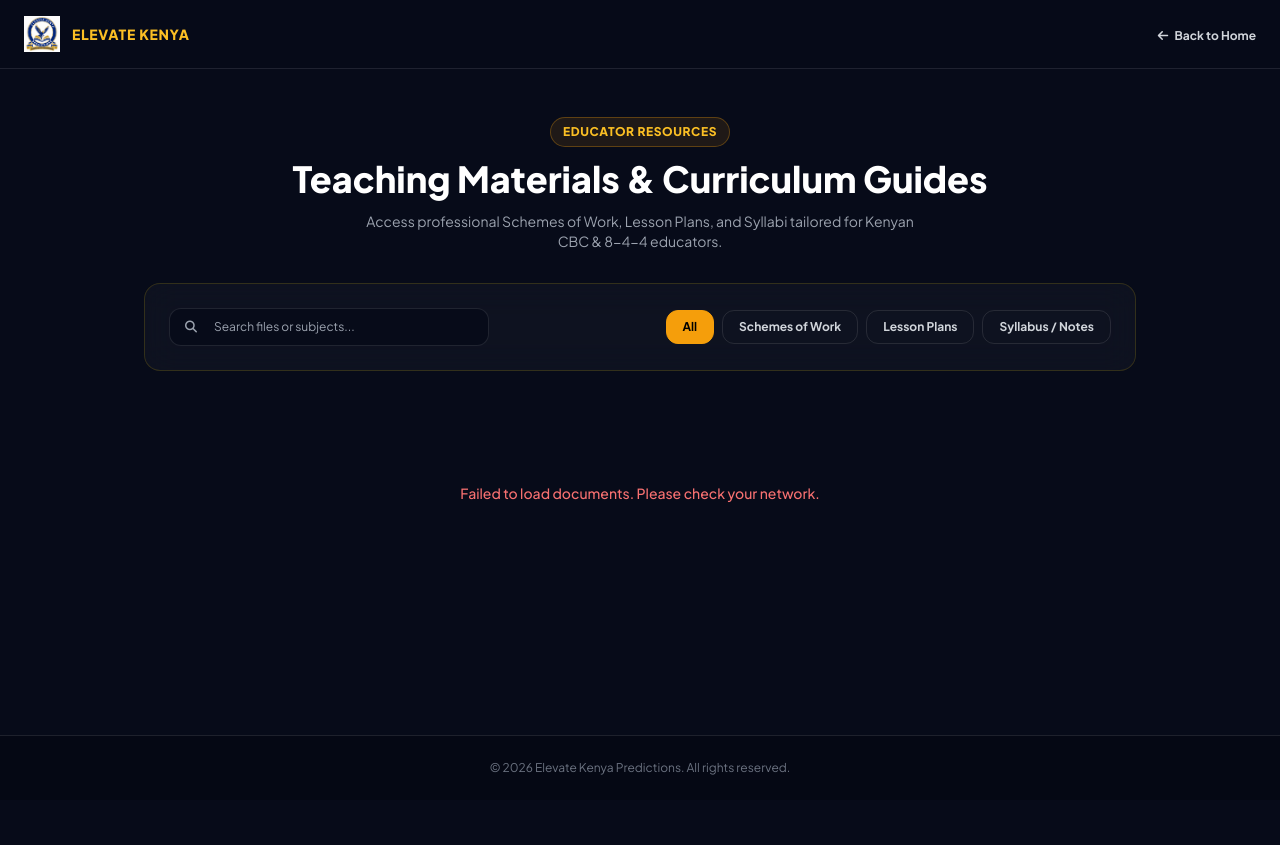
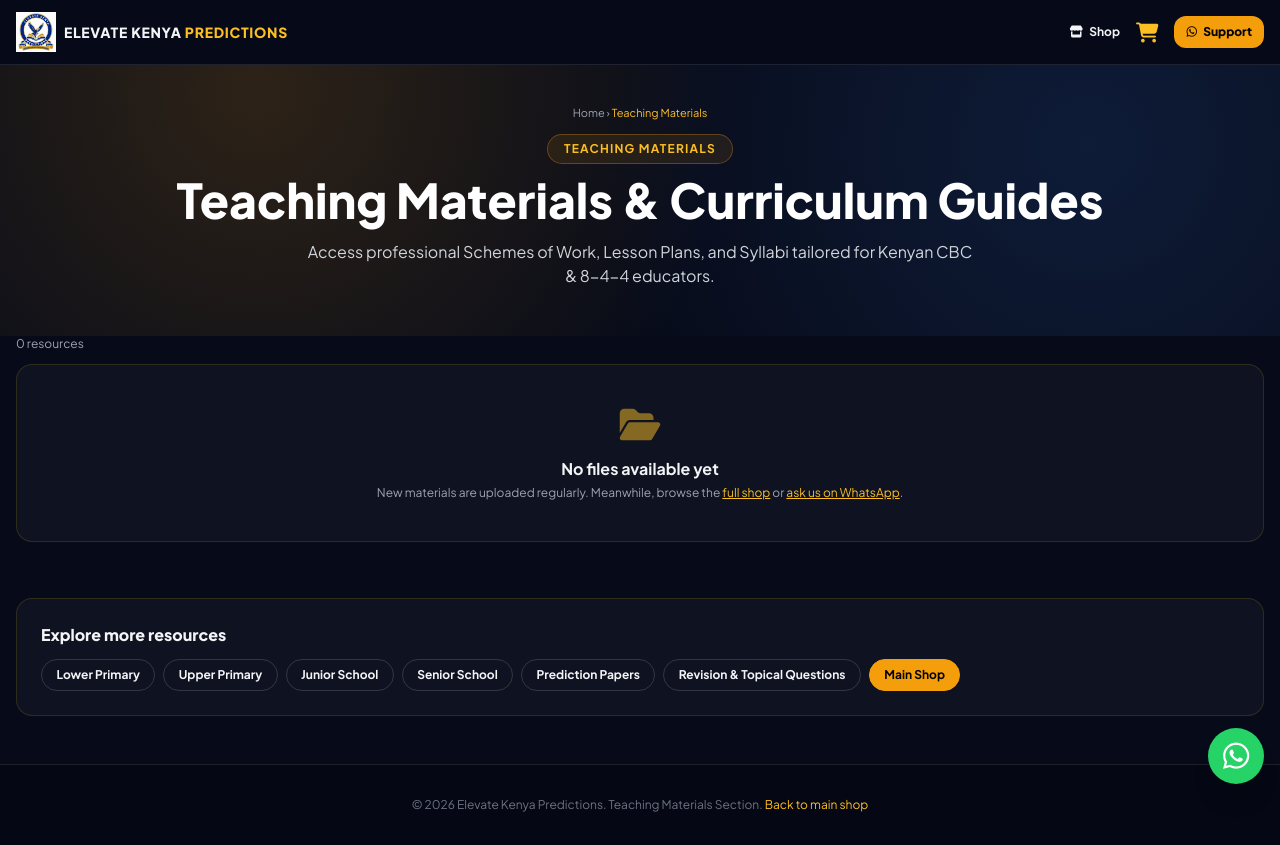
Before and after one commit to pm6482545-lang/Elevate-prediction-, a website: page teaching.html in a window 1280 px wide. Before the commit the page ends 800 px from the top, so only its background shows below. Drawn offline with nearby package versions, Linux system fonts and the light colour scheme; no server answers.

Commit message:
Update teaching.html

```diff
--- a/teaching.html
+++ b/teaching.html
@@ -1,218 +1,51 @@
 <!DOCTYPE html>
 <html lang="en">
 <head>
-    <meta charset="UTF-8">
-    <meta name="viewport" content="width=device-width, initial-scale=1.0">
+<meta charset="UTF-8"><meta name="viewport" content="width=device-width, initial-scale=1.0">
 <title>Teaching Materials - Elevate Kenya</title>
+<meta name="description" content="CBC schemes of work, lesson plans, curriculum designs and teacher documents for Kenyan teachers. Pay with M-Pesa and download instantly.">
+<link rel="canonical" href="https://www.elevatepredictions.co.ke/teaching.html">
+<meta property="og:type" content="website"><meta property="og:title" content="Teaching Materials - Elevate Kenya"><meta property="og:description" content="CBC schemes of work, lesson plans, curriculum designs and teacher documents for Kenyan teachers. Pay with M-Pesa and download instantly."><meta property="og:image" content="https://www.elevatepredictions.co.ke/logo.png"><meta property="og:url" content="https://www.elevatepredictions.co.ke/teaching.html">
 <script src="https://cdn.tailwindcss.com"></script>
 <link rel="stylesheet" href="https://cdnjs.cloudflare.com/ajax/libs/font-awesome/6.4.0/css/all.min.css">
+<link href="https://fonts.googleapis.com/css2?family=Plus+Jakarta+Sans:wght@400;500;600;700;800&display=swap" rel="stylesheet">
 <style>
-        @import url('https://fonts.googleapis.com/css2?family=Plus+Jakarta+Sans:wght@400;500;600;700;800&display=swap');
-        body {
-            font-family: 'Plus Jakarta Sans', sans-serif;
-            background-color: #0b1329;
-            color: #ffffff;
-        }
-        .glass-card {
-            background: rgba(255, 255, 255, 0.03);
-            backdrop-filter: blur(16px);
-            border: 1px solid rgba(255, 215, 0, 0.15);
-        }
-        .filter-btn.active {
-            background-color: #f59e0b;
-            color: #000000;
-            border-color: #f59e0b;
-        }
+body{font-family:'Plus Jakarta Sans',sans-serif;background:#070b19;color:#f3f4f6}
+.glass{background:rgba(255,255,255,.035);border:1px solid rgba(255,215,0,.13)}
+.pc{transition:.25s}.pc:hover{transform:translateY(-4px);border-color:rgba(245,158,11,.5);box-shadow:0 12px 30px rgba(0,0,0,.45)}
+.btn{background:linear-gradient(90deg,#f59e0b,#d97706);color:#000;font-weight:800}.btn:disabled{opacity:.5}
+.inp{width:100%;background:#0b1329;border:1px solid rgba(255,255,255,.14);border-radius:.75rem;padding:.75rem 1rem;color:#fff;outline:none;font-size:.9rem}.inp:focus{border-color:#f59e0b}
+.chip{padding:.45rem .9rem;border-radius:999px;font-size:.75rem;font-weight:700;border:1px solid rgba(255,255,255,.15);white-space:nowrap}.chip.on{background:#f59e0b;color:#000;border-color:#f59e0b}
+.hero{background:radial-gradient(circle at 20% 10%,rgba(245,158,11,.16),transparent 45%),radial-gradient(circle at 85% 30%,rgba(59,130,246,.14),transparent 45%)}
+.sk{background:linear-gradient(90deg,#0f1830,#17233f,#0f1830);background-size:200% 100%;animation:sk 1.2s infinite}@keyframes sk{to{background-position:-200% 0}}
 </style>
 </head>
-<body class="bg-[#070b19] text-gray-100 antialiased min-h-screen flex flex-col justify-between">
-
-    <!-- Navbar -->
-    <nav class="bg-[#070b19]/90 backdrop-blur-md border-b border-white/10 px-6 py-4 flex justify-between items-center">
-        <div class="flex items-center space-x-3">
-            <a href="index.html" class="flex items-center space-x-3">
-                <img src="logo.png" alt="Logo" class="h-9 w-9 object-contain">
-                <span class="font-extrabold text-sm tracking-wider text-amber-400">ELEVATE KENYA</span>
-            </a>
-        </div>
-        <div>
-            <a href="index.html" class="text-xs font-bold text-gray-300 hover:text-amber-400 transition-all">
-                <i class="fa-solid fa-arrow-left mr-1"></i> Back to Home
-            </a>
-        </div>
-    </nav>
-
-    <!-- Header Banner -->
-    <header class="max-w-5xl mx-auto px-4 pt-12 pb-8 text-center w-full">
-        <div class="inline-block bg-amber-500/10 border border-amber-500/30 text-amber-400 text-xs font-extrabold px-3 py-1.5 rounded-full mb-3 uppercase tracking-wider">
-            Educator Resources
-        </div>
-        <h1 class="text-3xl md:text-4xl font-extrabold text-white mb-3">Teaching Materials & Curriculum Guides</h1>
-        <p class="text-sm text-gray-400 max-w-xl mx-auto">Access professional Schemes of Work, Lesson Plans, and Syllabi tailored for Kenyan CBC & 8-4-4 educators.</p>
-    </header>
-
-    <!-- Main Content Container -->
-    <main class="max-w-5xl mx-auto px-4 pb-16 flex-grow w-full">
-
-        <!-- Controls: Search & Filters -->
-        <div class="glass-card rounded-2xl p-4 md:p-6 mb-8 flex flex-col md:flex-row gap-4 justify-between items-center">
-            <!-- Search Bar -->
-            <div class="relative w-full md:w-80">
-                <span class="absolute inset-y-0 left-0 flex items-center pl-4 text-gray-400">
-                    <i class="fa-solid fa-magnifying-glass text-xs"></i>
-                </span>
-                <input type="text" id="searchInput" placeholder="Search files or subjects..." class="w-full bg-[#070b19] border border-white/10 rounded-xl pl-11 pr-4 py-2.5 text-xs text-white focus:border-amber-500 focus:outline-none" />
-            </div>
-
-            <!-- Category Filter Buttons -->
-            <div class="flex flex-wrap gap-2 w-full md:w-auto justify-start md:justify-end">
-                <button data-filter="all" class="filter-btn active border border-white/10 text-xs font-bold px-4 py-2 rounded-xl transition-all">All</button>
-                <button data-filter="scheme-of-work" class="filter-btn border border-white/10 text-xs font-bold px-4 py-2 rounded-xl text-gray-300 hover:text-white transition-all">Schemes of Work</button>
-                <button data-filter="lesson-plan" class="filter-btn border border-white/10 text-xs font-bold px-4 py-2 rounded-xl text-gray-300 hover:text-white transition-all">Lesson Plans</button>
-                <button data-filter="syllabus" class="filter-btn border border-white/10 text-xs font-bold px-4 py-2 rounded-xl text-gray-300 hover:text-white transition-all">Syllabus / Notes</button>
-            </div>
-        </div>
-
-        <!-- Files Display Grid -->
-        <div id="loadingIndicator" class="text-center py-20 text-amber-400 text-sm font-medium">
-            <i class="fa-solid fa-spinner fa-spin mr-2"></i> Loading teaching materials...
-        </div>
-
-        <div id="filesGrid" class="grid grid-cols-1 md:grid-cols-2 lg:grid-cols-3 gap-5" style="display: none;">
-            <!-- Dynamic Cards Injected Here -->
-        </div>
-
-        <div id="noResults" class="text-center py-20 text-gray-400 text-sm" style="display: none;">
-            <i class="fa-regular fa-folder-open text-3xl mb-2 text-gray-600 block"></i>
-            No teaching materials found matching your criteria.
-        </div>
-
+<body>
+<nav class="sticky top-0 z-40 bg-[#070b19]/90 backdrop-blur-md border-b border-white/10"><div class="max-w-7xl mx-auto px-4 h-16 flex items-center justify-between gap-3">
+<a href="index.html" class="flex items-center gap-2"><img src="logo.png" class="h-10 w-10 object-contain" alt="Elevate Kenya"><span class="font-extrabold tracking-wider text-sm">ELEVATE KENYA <span class="text-amber-400 hidden sm:inline">PREDICTIONS</span></span></a>
+<div class="flex items-center gap-2"><a href="index.html" class="text-xs font-bold hover:text-amber-400"><i class="fa-solid fa-store mr-1"></i> Shop</a>
+<a href="index.html#cart" class="relative text-xl text-amber-400 px-2" aria-label="Cart"><i class="fa-solid fa-cart-shopping"></i><span id="cartN" class="absolute -top-1 -right-1 bg-red-500 text-white text-[10px] font-extrabold rounded-full h-4 min-w-[1rem] px-1 hidden items-center justify-center"></span></a>
+<a href="https://wa.me/254746357349" target="_blank" class="bg-amber-500 text-black px-3 py-2 rounded-xl text-xs font-extrabold"><i class="fa-brands fa-whatsapp mr-1"></i> Support</a></div></div></nav>
+<header class="hero"><div class="max-w-5xl mx-auto px-4 pt-10 pb-6 text-center">
+<p class="text-[11px] text-gray-400 mb-3"><a href="index.html" class="hover:text-amber-400">Home</a> &rsaquo; <span class="text-amber-400">Teaching Materials</span></p>
+<div class="inline-block mb-3 px-4 py-1.5 rounded-full bg-amber-500/10 border border-amber-500/30 text-amber-400 text-xs font-bold tracking-widest uppercase">Teaching Materials</div>
+<h1 class="text-3xl sm:text-5xl font-extrabold text-white mb-4">Teaching Materials &amp; Curriculum Guides</h1>
+<p class="text-gray-300 text-sm sm:text-base max-w-2xl mx-auto">Access professional Schemes of Work, Lesson Plans, and Syllabi tailored for Kenyan CBC &amp; 8-4-4 educators.</p>
+<div id="tabs" class="flex flex-wrap justify-center gap-2 mt-6"></div></div></header>
+<main class="max-w-7xl mx-auto px-4 pb-12">
+<p id="count" class="text-xs text-gray-400 mb-3"></p>
+<div id="grid" class="grid grid-cols-2 md:grid-cols-3 lg:grid-cols-4 gap-3 md:gap-5"></div>
+<noscript><p class="text-center text-gray-300 py-8">Please enable JavaScript to view resources, or visit our <a class="text-amber-400 underline" href="index.html">main shop</a>.</p></noscript>
+<section id="related" class="mt-14" style="display:none"><div class="flex justify-between items-center mb-4"><h2 class="text-xl md:text-2xl font-extrabold"><i class="fa-solid fa-layer-group text-amber-400 mr-2"></i>View related files</h2><a href="index.html" class="text-xs text-amber-400 font-bold">Full shop <i class="fa-solid fa-arrow-right"></i></a></div>
+<div id="relGrid" class="grid grid-cols-2 md:grid-cols-4 gap-3 md:gap-5"></div>
+<a href="index.html" class="block text-center btn rounded-xl py-3.5 text-sm mt-6 max-w-sm mx-auto"><i class="fa-solid fa-store mr-1"></i> BROWSE ALL RESOURCES</a></section>
+<section class="mt-14 glass rounded-2xl p-6"><h2 class="font-extrabold mb-3">Explore more resources</h2><div class="flex flex-wrap gap-2 text-xs font-bold"><a href="lower-primary.html" class="chip hover:bg-amber-500 hover:text-black">Lower Primary</a><a href="upper-primary.html" class="chip hover:bg-amber-500 hover:text-black">Upper Primary</a><a href="junior-school.html" class="chip hover:bg-amber-500 hover:text-black">Junior School</a><a href="senior-school.html" class="chip hover:bg-amber-500 hover:text-black">Senior School</a><a href="prediction-papers.html" class="chip hover:bg-amber-500 hover:text-black">Prediction Papers</a><a href="revision-topical.html" class="chip hover:bg-amber-500 hover:text-black">Revision & Topical Questions</a><a href="index.html" class="chip on">Main Shop</a></div></section>
 </main>
-
-    <!-- Footer -->
-    <footer class="bg-[#050814] border-t border-white/10 py-6 text-center text-xs text-gray-500">
-        <p>&copy; 2026 Elevate Kenya Predictions. All rights reserved.</p>
-    </footer>
-
-    <!-- Supabase Client Script -->
+<footer class="bg-[#050814] border-t border-white/10 py-8 text-center text-xs text-gray-500"><p>&copy; 2026 Elevate Kenya Predictions. Teaching Materials Section. <a href="index.html" class="text-amber-400">Back to main shop</a></p></footer>
+<a href="https://wa.me/254746357349" target="_blank" class="fixed bottom-4 right-4 z-30 bg-[#25D366] text-white w-14 h-14 rounded-full flex items-center justify-center text-3xl shadow-xl"><i class="fa-brands fa-whatsapp"></i></a>
+<div id="modal" class="hidden fixed inset-0 z-50 bg-black/75 overflow-y-auto p-3"><div id="modalBox" class="bg-[#0b1329] border border-white/10 rounded-2xl max-w-3xl mx-auto my-6 relative"></div></div>
 <script src="https://cdn.jsdelivr.net/npm/@supabase/supabase-js@2"></script>
-    <script>
-        const SUPABASE_URL = 'https://arymlhhimucgpxdqgovc.supabase.co';
-        const SUPABASE_ANON_KEY = 'eyJhbGciOiJIUzI1NiIsInR5cCI6IkpXVCJ9.eyJpc3MiOiJzdXBhYmFzZSIsInJlZiI6ImFyeW1saGhpbXVjZ3B4ZHFnb3ZjIiwicm9sZSI6ImFub24iLCJpYXQiOjE3ODYzNzI4MTQsImV4cCI6MjEwMTk0ODgxNH0.oL0TgtEgPMJXDI2_cb9Ngv84Qh_zHCLzE0q2ohtHAQI';
-
-        const supabaseClient = supabase.createClient(SUPABASE_URL, SUPABASE_ANON_KEY);
-
-        let allMaterials = [];
-        let currentFilter = 'all';
-        let searchQuery = '';
-
-        const filesGrid = document.getElementById('filesGrid');
-        const loadingIndicator = document.getElementById('loadingIndicator');
-        const noResults = document.getElementById('noResults');
-        const searchInput = document.getElementById('searchInput');
-
-        async function fetchTeachingMaterials() {
-            try {
-                const { data, error } = await supabaseClient
-                    .from('files')
-                    .select('*')
-                    .eq('section', 'teaching')
-                    .order('created_at', { ascending: false });
-
-                if (error) throw error;
-
-                allMaterials = data || [];
-                renderMaterials();
-            } catch (err) {
-                console.error("Error loading files:", err);
-                loadingIndicator.innerHTML = `<span class="text-red-400">Failed to load documents. Please check your network.</span>`;
-            }
-        }
-
-        function renderMaterials() {
-            loadingIndicator.style.display = 'none';
-
-            // Filter logic
-            const filtered = allMaterials.filter(item => {
-                const matchesCategory = currentFilter === 'all' || item.exam_category === currentFilter;
-                const matchesSearch = item.file_name.toLowerCase().includes(searchQuery.toLowerCase()) ||
-                                      (item.grade && item.grade.toLowerCase().includes(searchQuery.toLowerCase()));
-                return matchesCategory && matchesSearch;
-            });
-
-            if (filtered.length === 0) {
-                filesGrid.style.display = 'none';
-                noResults.style.display = 'block';
-                return;
-            }
-
-            noResults.style.display = 'none';
-            filesGrid.style.display = 'grid';
-
-            filesGrid.innerHTML = filtered.map(item => {
-                const isPremium = item.access_type === 'premium';
-                const badgeClass = isPremium ? 'bg-amber-500/10 text-amber-400 border-amber-500/30' : 'bg-green-500/10 text-green-400 border-green-500/30';
-                const badgeText = isPremium ? `KES ${item.price}` : 'FREE';
-                const icon = item.exam_category === 'scheme-of-work' ? 'fa-file-lines' : item.exam_category === 'lesson-plan' ? 'fa-chalkboard-user' : 'fa-book-open';
-
-                return `
-                    <div class="glass-card rounded-2xl p-5 flex flex-col justify-between hover:border-amber-500/40 transition-all">
-                        <div>
-                            <div class="flex justify-between items-start mb-3">
-                                <span class="w-10 h-10 rounded-xl bg-amber-500/10 border border-amber-500/20 flex items-center justify-center text-amber-400">
-                                    <i class="fa-solid ${icon}"></i>
-                                </span>
-                                <span class="border text-[10px] font-extrabold px-2.5 py-1 rounded-full uppercase tracking-wider ${badgeClass}">
-                                    ${badgeText}
-                                </span>
-                            </div>
-                            <h3 class="font-bold text-sm text-white mb-2 line-clamp-2">${item.file_name}</h3>
-                            <div class="flex items-center gap-2 text-[11px] text-gray-400 mb-4">
-                                ${item.grade ? `<span class="bg-white/5 px-2 py-0.5 rounded border border-white/5"><i class="fa-solid fa-graduation-cap mr-1 text-amber-400"></i> ${item.grade}</span>` : ''}
-                                <span class="bg-white/5 px-2 py-0.5 rounded border border-white/5 capitalize"><i class="fa-solid fa-tag mr-1 text-amber-400"></i> ${item.exam_category ? item.exam_category.replace(/-/g, ' ') : 'Teaching Material'}</span>
-                            </div>
-                        </div>
-                        <div>
-                            ${isPremium ?
-                                `<button onclick="handleWhatsAppCheckout('${item.file_name}', ${item.price})" class="w-full bg-amber-500 hover:bg-amber-400 text-black font-extrabold py-2.5 rounded-xl text-xs transition-all flex items-center justify-center gap-1.5 shadow-md">
-                                    <i class="fa-brands fa-whatsapp text-sm"></i> Pay KES ${item.price} via WhatsApp
-                                </button>` :
-                                `<a href="${item.file_url}" target="_blank" download class="w-full bg-green-600 hover:bg-green-500 text-white font-extrabold py-2.5 rounded-xl text-xs transition-all flex items-center justify-center gap-1.5 shadow-md">
-                                    <i class="fa-solid fa-download"></i> Download File
-                                </a>`
-                            }
-                        </div>
-                    </div>
-                `;
-            }).join('');
-        }
-
-        // Filter button listeners
-        document.querySelectorAll('.filter-btn').forEach(btn => {
-            btn.addEventListener('click', (e) => {
-                document.querySelectorAll('.filter-btn').forEach(b => b.classList.remove('active'));
-                e.target.classList.add('active');
-                currentFilter = e.target.getAttribute('data-filter');
-                renderMaterials();
-            });
-        });
-
-        // Search input listener
-        searchInput.addEventListener('input', (e) => {
-            searchQuery = e.target.value;
-            renderMaterials();
-        });
-
-        // WhatsApp Checkout Handler
-        function handleWhatsAppCheckout(fileName, price) {
-            const phoneNumber = "254746357349";
-            const message = encodeURIComponent(`Hello, I would like to purchase the premium teaching material: "${fileName}" for KES ${price}. Please guide me on payment.`);
-            const whatsappUrl = `https://wa.me/${phoneNumber}?text=${message}`;
-            window.open(whatsappUrl, '_blank');
-        }
-
-        // Initialize on load
-        fetchTeachingMaterials();
-    </script>
+<script>window.PAGE={"name": "Teaching Materials", "cats": ["schemes-of-work", "lesson-plans", "curriculum-designs", "assessment-tools", "professional-docs"], "tabBy": "category"};</script>
+<script src="shop.js"></script>
 </body>
 </html>
```
Lines whose indentation alone changed are shown as unchanged.
